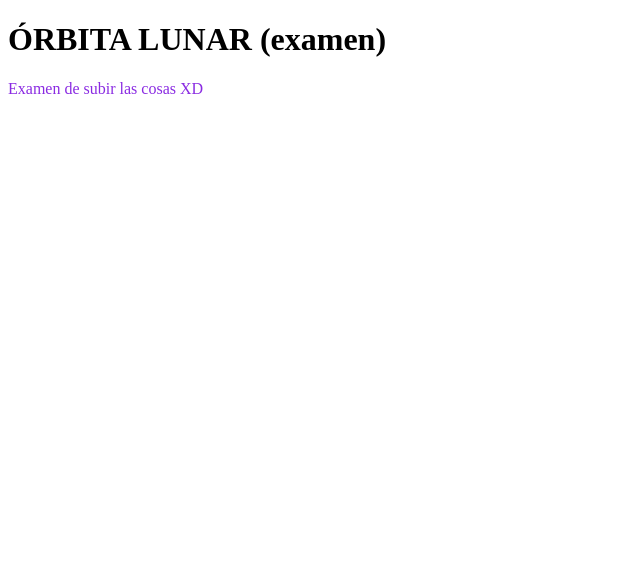
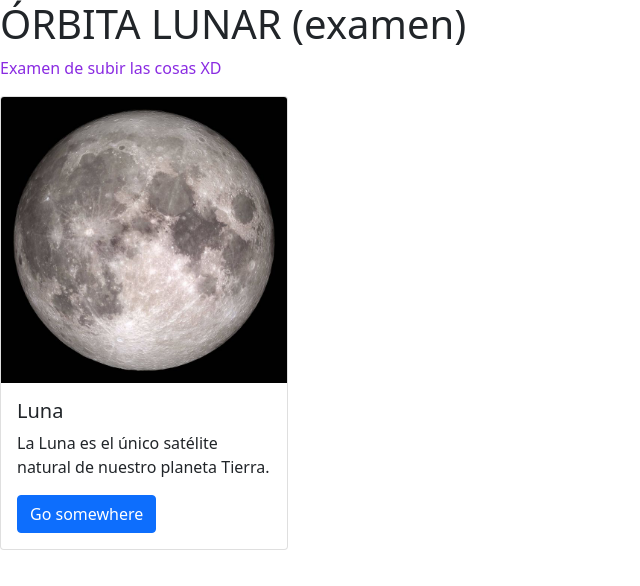
Before and after one commit to ke287/Examen-yo-solo, a plain HTML site: page index.html in a window 1280 px wide. Shown: the whole page, without its empty margins (0-640 px from the left). Drawn offline with nearby package versions, Linux system fonts and the light colour scheme.

Commit message:
Añadimos info

```diff
--- a/index.html
+++ b/index.html
@@ -8,16 +8,24 @@
 </head>
 
 <link rel="stylesheet" href="index.css">
+<link href="https://cdn.jsdelivr.net/npm/bootstrap@5.0.0-beta1/dist/css/bootstrap.min.css" rel="stylesheet" integrity="sha384-giJF6kkoqNQ00vy+HMDP7azOuL0xtbfIcaT9wjKHr8RbDVddVHyTfAAsrekwKmP1" crossorigin="anonymous">
 
 <body>
 <h1>ÓRBITA LUNAR (examen)</h1>
    <main>
     <p class="Texto">Examen de subir las cosas XD</p>
 
-
+    <div class="card" style="width: 18rem;">
+        <img src="./luna.jpg" class="card-img-top" alt="...">
+        <div class="card-body">
+          <h5 class="card-title">Luna</h5>
+          <p class="card-text">La Luna es el único satélite natural de nuestro planeta Tierra.</p>
+          <a href="#" class="btn btn-primary">Go somewhere</a>
+        </div>
+      </div>
 
    </main>
-
+   <script src="https://cdn.jsdelivr.net/npm/bootstrap@5.0.0-beta1/dist/js/bootstrap.bundle.min.js" integrity="sha384-ygbV9kiqUc6oa4msXn9868pTtWMgiQaeYH7/t7LECLbyPA2x65Kgf80OJFdroafW" crossorigin="anonymous"></script>
 </body>
 
 </html>
```
Also changed, not shown: luna.jpg (added).
